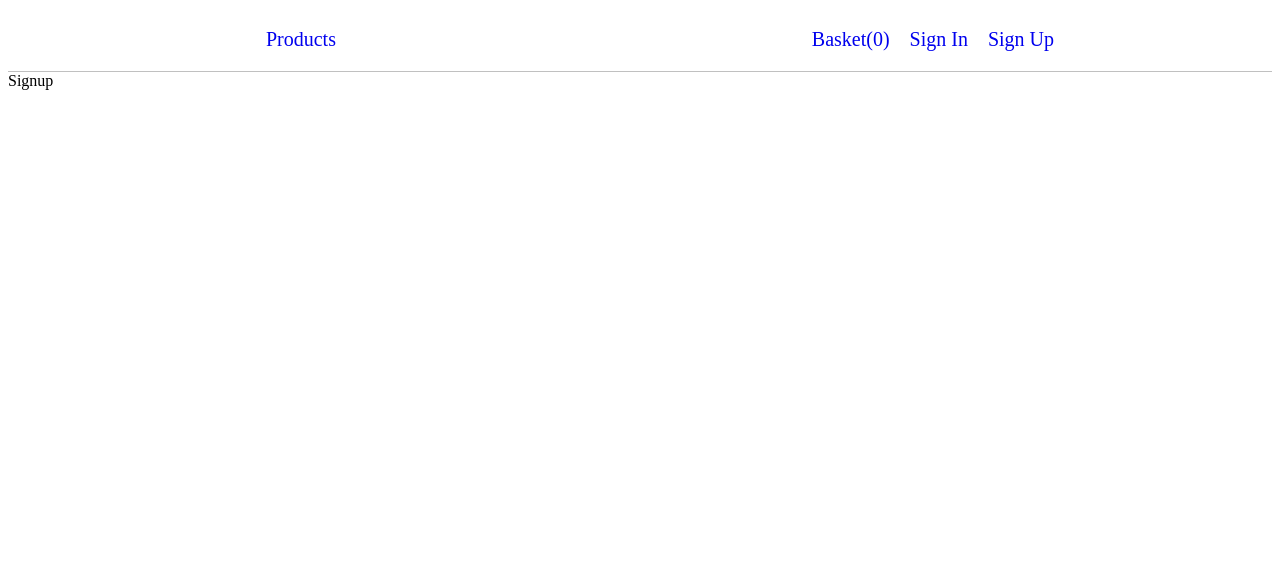
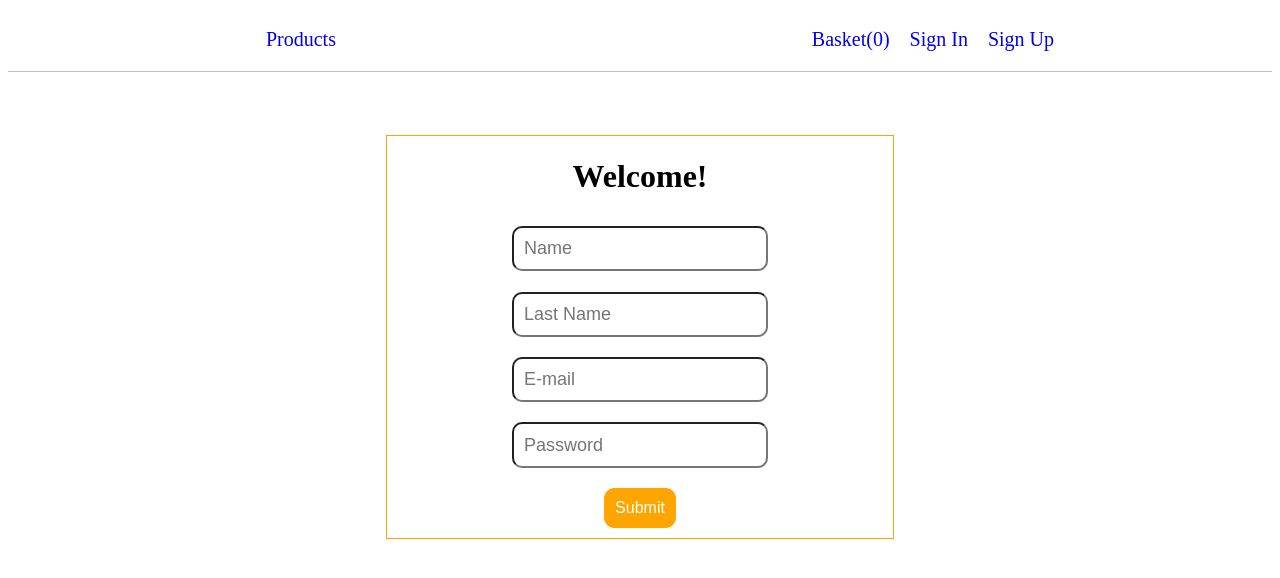
Before and after one commit to UfukYetiskin/e-commerce-with-redux-toolkit, a React (Create React App) app: page /signup in a window 1280 px wide. Shown: the top 578 px of the page. Built offline with nearby package versions, Linux system fonts and the light colour scheme.

Commit message:
created signup page

```diff
--- a/package.json
+++ b/package.json
@@ -7,6 +7,7 @@
     "@testing-library/jest-dom": "^5.16.5",
     "@testing-library/react": "^13.3.0",
     "@testing-library/user-event": "^13.5.0",
+    "formik": "^2.2.9",
     "react": "^18.2.0",
     "react-dom": "^18.2.0",
     "react-redux": "^8.0.2",
--- a/src/components/pages/Signup.js
+++ b/src/components/pages/Signup.js
@@ -1,8 +1,92 @@
 import React from 'react'
+import {Formik} from 'formik'
+import { NavLink } from 'react-router-dom'
+function Signup() {
+    const mainDiv = {
+        textAlign: 'center',
+        border : "1px solid orange",
+        width : '40%',
+        margin : '5% auto'
+    }
+    const inputStyle = {
+        fontSize : "18px",
+        padding : "2%",
+        margin  :'2%',
+        borderRadius : '10px'
+    }
+    const buttonStyle = {
+        padding : '2%',
+        color : "white",
+        backgroundColor : "orange",
+        border : "1px solid orange",
+        margin : '2%',
+        borderRadius : "10px",
+        fontSize  :"16px",
+    }
+  return (
 
-function Signup() {
-  return (
-    <div>Signup</div>
+    <div style={mainDiv}>
+        <h1>Welcome!</h1>
+        <Formik
+            initialValues = {{
+                name : "",
+                lastName  : "",
+                email  : "",
+                password  : "",
+            }}
+            onSubmit={(values) => {
+                alert(JSON.stringify(values))
+            }}
+        >
+            {
+                ({handleSubmit, handleChange, values, errors, touched}) => (
+                    <form onSubmit={handleSubmit}>
+                        <input
+                            name = "name"
+                            type="text"
+                            onChange = {(handleChange)}
+                            value={values.name}
+                            placeholder="Name"
+                            style={inputStyle}
+                            required
+                        />
+                        <br></br>
+                        <input
+                            name = "lastName"
+                            type="text"
+                            onChange = {(handleChange)}
+                            value={values.lastName}
+                            placeholder="Last Name"
+                            style={inputStyle}
+                            required
+                        />
+                        <br></br>
+                        <input
+                            name = "email"
+                            type="email"
+                            onChange = {(handleChange)}
+                            value={values.email}
+                            placeholder="E-mail"
+                            style={inputStyle}
+                            required
+                        />
+                        <br></br>
+                        <input
+                            name = "password"
+                            type="password"
+                            onChange = {(handleChange)}
+                            value={values.password}
+                            placeholder="Password"
+                            style={inputStyle}
+                            required
+                        />
+                        <br></br>
+                        <NavLink to="/"><button style={buttonStyle} type='submit'>Submit</button></NavLink>
+                    </form>
+                )
+            }
+        </Formik>
+    </div>
   )
 }
 
```
Also changed, not shown: 1 other file (tests, documents, lock files or other folders).
